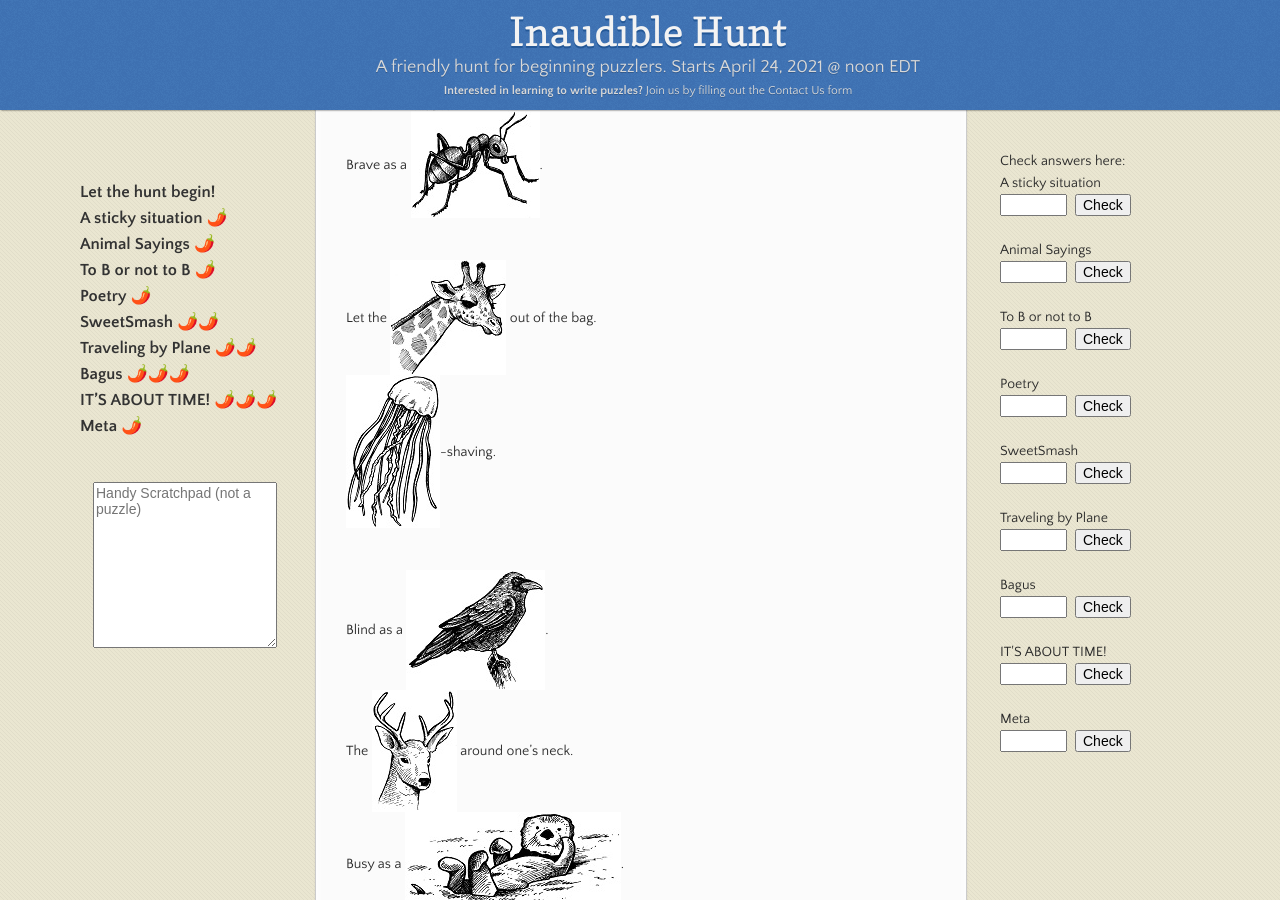
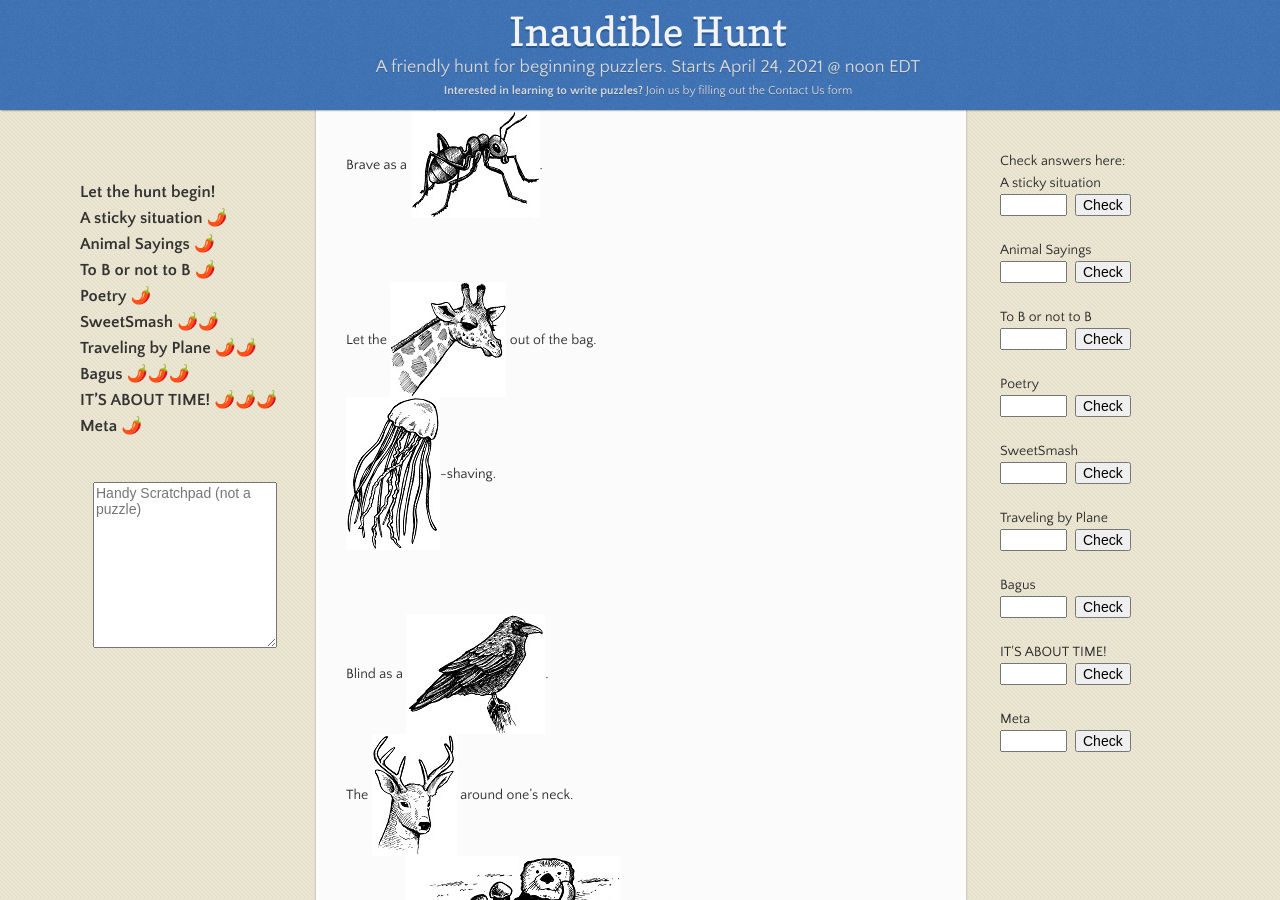
Before and after one commit to nro-bot/aprilhunt, a Jekyll site: the page built from Welcome to mini hunt!.md, in a window 1280 px wide and 900 px high, scrolled down 606 px. Built offline with Jekyll 4.4.1, drawn with Linux system fonts in a browser that asks for light colours; our own code applies the rules of GitHub Pages for plain Markdown files.

Commit message:
more linebreak

```diff
--- a/Welcome to mini hunt!.md
+++ b/Welcome to mini hunt!.md
@@ -7,12 +7,6 @@ layout: puzzlepage
 Note: 🌶️ are ratings based mostly on puzzle length and somewhat on difficulty.
 Internet searches are allowed (and needed). Feeling stuck? Fill out the contact us form
 on the homepage and we'll give out hints.
-
-<!-- Text can be **bold**, _italic_, or ~~strikethrough~~ -->
-
-<!--- [Link to another page](./another-page.html). --->
-
-<!--- ![Octocat](https://github.githubassets.com/images/icons/emoji/octocat.png) -->
 
 * * *
 
@@ -33,16 +27,19 @@ Fastener |   CRAZE |
   <div class='joeri'>Brave as a <img src="{{site.baseurl}}/assets/images/animal02.jpg">.</div>
 
   <br>
+  <br>
 
   <div class='joeri'>Let the <img src="{{site.baseurl}}/assets/images/animal03.jpg"> out of the bag.</div>
   <div class='joeri'><img src="{{site.baseurl}}/assets/images/animal04.jpg">-shaving.</div>
 
+  <br>
   <br>
 
   <div class='joeri'>Blind as a <img src="{{site.baseurl}}/assets/images/animal05.jpg">.</div>
   <div class='joeri'>The <img src="{{site.baseurl}}/assets/images/animal06.jpg"> around one’s neck.</div>
   <div class='joeri'>Busy as a <img src="{{site.baseurl}}/assets/images/animal07.jpg">.</div>
 
+  <br>
   <br>
 
   <div class='joeri'>To <img src="{{site.baseurl}}/assets/images/animal08.jpg"> out of something.</div>
@@ -84,7 +81,6 @@ GRAYING
 THOU HE <u>BALK</u> "REMOVER"
 
 2020 sucked I knew,
-<!--Clubs and bars I saw no <input type="text" size='5' class="poetry">.  -->
 Clubs and bars I saw no \_\_\_.
 Real life friends I hardly see,
 No more cafe catchup \_\_\_.
```
